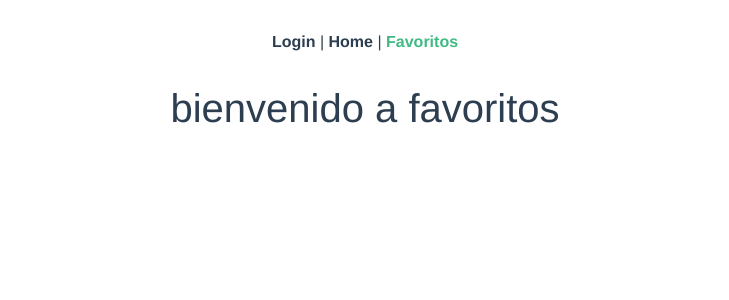
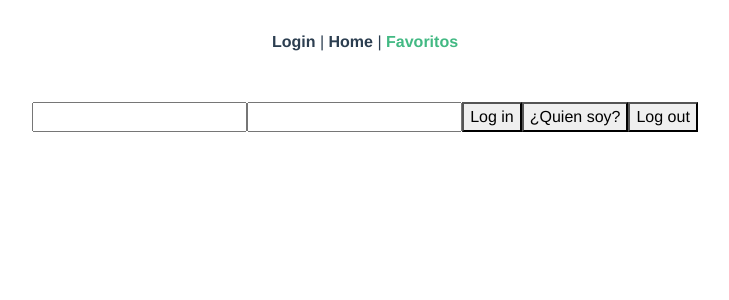
Before and after one commit to sa304/mi_proyecto, a Vue app: page /favoritos in a window 1280 px wide. Shown: the top 300 px of the page, without its empty margins (275-1004 px from the left). Built offline with nearby package versions, Linux system fonts and the light colour scheme.

Commit message:
agrego formulario
pagina de inicio: login

```diff
--- a/package.json
+++ b/package.json
@@ -11,6 +11,7 @@
     "bootstrap": "^4.5.0",
     "bootstrap-vue": "^2.15.0",
     "core-js": "^3.6.5",
+    "firebase": "^7.15.4",
     "vue": "^2.6.11",
     "vue-router": "^3.2.0",
     "vuex": "^3.4.0"
--- a/src/App.vue
+++ b/src/App.vue
@@ -4,10 +4,51 @@
       <router-link to="/">Login</router-link> |
       <router-link to="/home">Home</router-link> |
       <router-link to="/favoritos">Favoritos</router-link>
+
+<div class="container mt-5">
+  <input type="text" v-model="email">
+    <input type="text" v-model="password">
+    <button @click="login">Log in</button>
+    <button @click="quienSoy">¿Quien soy?</button>
+    <button @click="logout">Log out</button>
+</div>
     </div>
-    <router-view/>
   </div>
 </template>
+
+<script>
+import Firebase from 'firebase'
+export default {
+  name: 'App',
+  data() {
+    return {
+      email: '',
+      password:' '
+    }
+  },
+  methods:{
+    login(){
+      Firebase.auth().signInWithEmailAndPassword(this.email, this.password).then (
+        accept => {
+          alert('Fuiste logeado! revisa la consola')
+          this.quienSoy
+        },
+        reject => {
+          alert('No mi hermano, usted no existe')
+          console.log(reject.message)
+        }
+      )
+    },
+    logout(){
+      Firebase.auth().signOut()
+    },
+    quienSoy(){
+      let currentUser = Firebase.auth().currentUser
+      console.log(currentUser)
+    }
+  }
+}
+</script>
 
 <style lang="scss">
 #app {
--- a/src/router/index.js
+++ b/src/router/index.js
@@ -9,7 +9,7 @@ Vue.use(VueRouter)
 const routes = [
 
    {
-    path: '/login',
+    path: '/',
     name: 'Login',
     component: Login
   },
--- a/src/views/Login.vue
+++ b/src/views/Login.vue
@@ -1,5 +1,21 @@
 <template>
-  <div class="/login">
-    <h1>bienvenido a login</h1>
+  <div class="/">
+
+    <form>
+      <input type="text" placeholder="Usuario">
+
+      <input type="password" placeholder="Contraseña">
+
+      <input type="submit" value="Acceder">
+    </form>
   </div>
 </template>
+
+<script>
+export default {
+
+};
+</script>
+
+  </div>
+</template>
```
Also changed, not shown: 1 other file (tests, documents, lock files or other folders).
